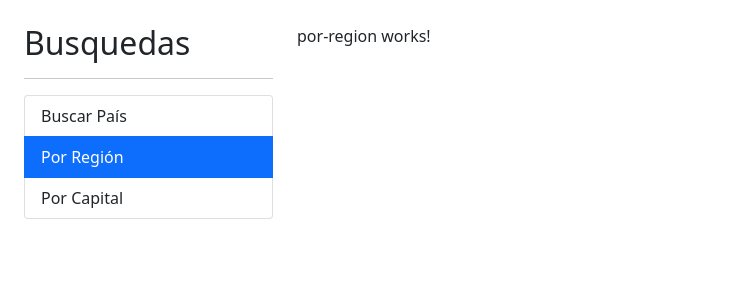
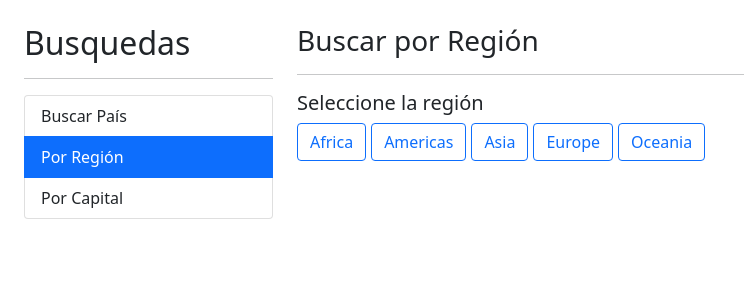
Before and after one commit to cabrerojas/03-paisesApp, an Angular app: page /region in a window 1280 px wide. Shown: the top 300 px of the page, without its empty margins (0-744 px from the left). Built offline with nearby package versions, Linux system fonts and the light colour scheme.

Commit message:
por region

```diff
--- a/src/app/pais/pages/por-region/por-region.component.css
+++ b/src/app/pais/pages/por-region/por-region.component.css
@@ -0,0 +1,3 @@
+button{
+    margin-right: 5px;
+}
--- a/src/app/pais/pages/por-region/por-region.component.html
+++ b/src/app/pais/pages/por-region/por-region.component.html
@@ -1 +1,39 @@
-<p>por-region works!</p>
+<h3>Buscar por Región <small> {{regionActiva | titlecase}}</small></h3>
+<hr>
+<h5>Seleccione la región</h5>
+
+<div class="row">
+    <div class="col">
+
+        <!-- TODO: Se puede añadir una clase dependiendo de una condicion:
+            opcion 1 : [class.btn-primary]="region === regionActiva"
+            opcion 2 : [ngClass]="{
+                    'btn-primary': region === regionActiva,
+                    'btn-outline-primary': region !== regionActiva
+                }"
+            opcion 3 : [class]=" (region === regionActiva) ? 'btn btn-primary' : 'btn btn-outline-primary' "
+        -->
+
+        <button *ngFor="let region of regiones"
+                [class]="getClaseCSS(region)"
+                (click)=" activarRegion(region) ">
+            {{ region | titlecase }}
+        </button>
+
+    </div>
+
+    <div *ngIf="hayError"
+    class="alert alert-danger">
+    No se encontró nada con el término {{ activarRegion }}
+    </div>
+
+    <div *ngIf="paises.length > 0"class="row">
+        <div class="col">
+
+            <app-pais-tabla [paises]="paises" ></app-pais-tabla>
+
+        </div>
+    </div>
+
+
+</div>
--- a/src/app/pais/pages/por-region/por-region.component.ts
+++ b/src/app/pais/pages/por-region/por-region.component.ts
@@ -1,15 +1,51 @@
-import { Component, OnInit } from '@angular/core';
+import { Component } from '@angular/core';
+import { PaisService } from '../../services/pais.service';
+import { Country } from '../../interfaces/pais.interface';
 
 @Component({
   selector: 'app-por-region',
   templateUrl: './por-region.component.html',
   styleUrls: ['./por-region.component.css']
 })
-export class PorRegionComponent implements OnInit {
+export class PorRegionComponent {
 
-  constructor() { }
+  regiones: string [] = ['africa', 'americas', 'asia', 'europe', 'oceania'];
+  regionActiva: string = '';
 
-  ngOnInit(): void {
+  paises: Country[] = [];
+  hayError: boolean = false;
+  constructor( private paisService: PaisService) { }
+
+  getClaseCSS( region: string) {
+    return  (region === this.regionActiva)
+            ? 'btn btn-primary' : 'btn btn-outline-primary' ;
   }
 
+  activarRegion(region: string){
+
+    if (region === this.regionActiva) {
+      return;
+    }
+
+    this.regionActiva = region;
+    this.paises = [];
+    this.buscar();
+  }
+
+  buscar(){
+
+    this.hayError = false;
+
+    this.paisService.buscarRegion(this.regionActiva)
+      .subscribe( (paises) =>{
+        this.paises = paises;
+
+      }, (err) => {
+        this.hayError = true;
+        this.paises   = [];
+      });
+
+  }
+
+
 }
--- a/src/app/pais/services/pais.service.ts
+++ b/src/app/pais/services/pais.service.ts
@@ -1,5 +1,5 @@
 import { Injectable } from '@angular/core';
-import { HttpClient } from '@angular/common/http';
+import { HttpClient, HttpParams } from '@angular/common/http';
 import { Observable } from 'rxjs';
 import { Country } from '../interfaces/pais.interface';
 
@@ -8,7 +8,12 @@ import { Country } from '../interfaces/pais.interface';
 })
 export class PaisService {
 
-  private apiURL:string = "https://restcountries.eu/rest/v2"
+  private apiURL:string = "https://restcountries.eu/rest/v2";
+
+  get httpParams(){
+    return new HttpParams()
+    .set('fields', 'name;capital;alpha2Code;flag;population')
+  }
 
   constructor(private http: HttpClient) { }
 
@@ -16,14 +21,14 @@ export class PaisService {
   buscarPorPais( termino: string): Observable<Country[]> {
     const url= `${this.apiURL}/name/${termino}`
 
-    return this.http.get<Country[]>(url);
+    return this.http.get<Country[]>(url, {params: this.httpParams});
 
   }
 
   buscarPorCapital( termino: string): Observable<Country[]> {
     const url= `${this.apiURL}/capital/${termino}`
 
-    return this.http.get<Country[]>(url);
+    return this.http.get<Country[]>(url, {params: this.httpParams});
 
   }
 
@@ -34,4 +39,12 @@ export class PaisService {
 
   }
 
+  buscarRegion( region: string): Observable<Country[]> {
+
+    const url= `${this.apiURL}/region/${region}`
+
+    return this.http.get<Country[]>(url, {params: this.httpParams});
+
+  }
+
 }
--- a/src/index.html
+++ b/src/index.html
@@ -8,6 +8,10 @@
   <link rel="icon" type="image/x-icon" href="favicon.ico">
   <!-- CSS only -->
   <link href="https://cdn.jsdelivr.net/npm/bootstrap@5.0.0-beta1/dist/css/bootstrap.min.css" rel="stylesheet" integrity="sha384-giJF6kkoqNQ00vy+HMDP7azOuL0xtbfIcaT9wjKHr8RbDVddVHyTfAAsrekwKmP1" crossorigin="anonymous">
+  <link
+    rel="stylesheet"
+    href="https://cdnjs.cloudflare.com/ajax/libs/animate.css/4.1.1/animate.min.css"
+  />
 </head>
 <body>
   <app-root></app-root>
```
